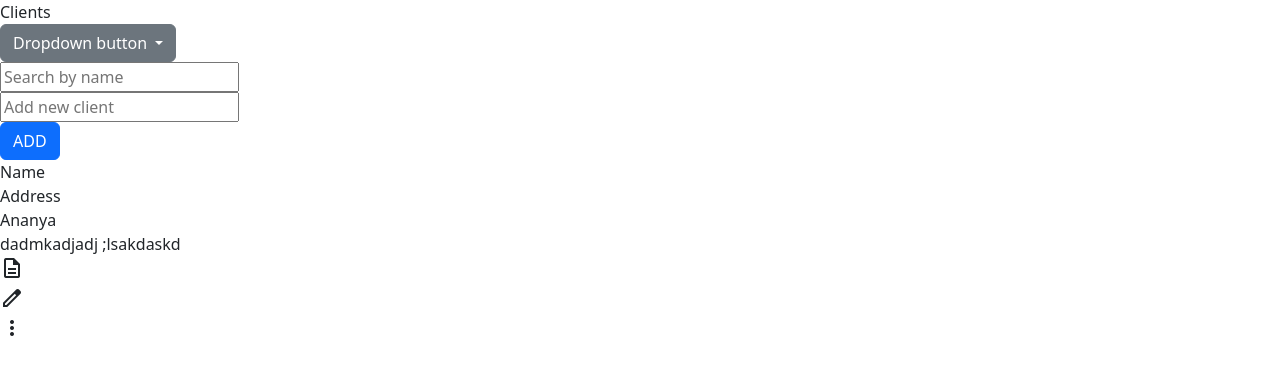
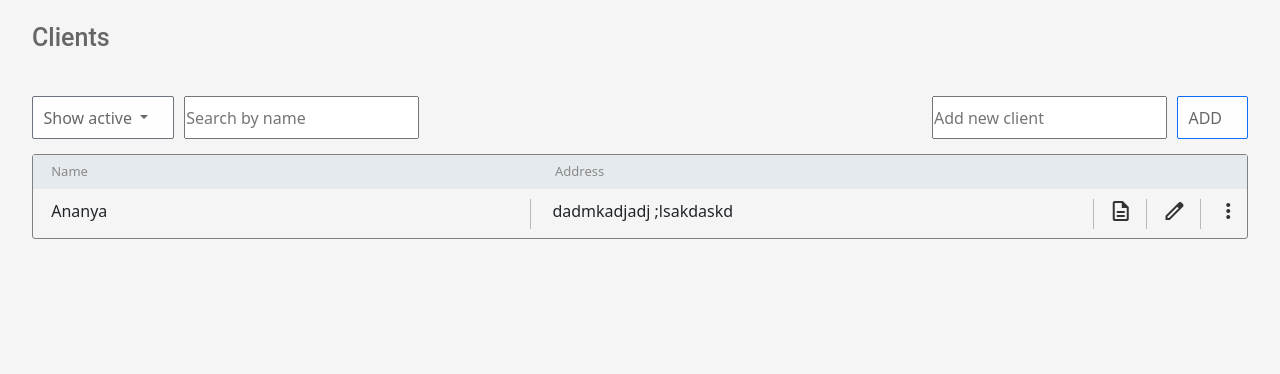
Before and after one commit to manoharmeena123/Track-It, a plain HTML site: page client.html in a window 1280 px wide. Drawn offline with nearby package versions, Linux system fonts and the light colour scheme.

Commit message:
client.css

```diff
--- a/client.css
+++ b/client.css
@@ -0,0 +1,95 @@
+* {
+  margin: 0%;
+  padding: 0%;
+}
+body {
+  background-color: whitesmoke;
+}
+#client_page {
+  width: 95%;
+  margin: auto;
+}
+.client_div {
+  margin-top: 20px;
+  color: #666666;
+  font-family: Roboto;
+  font-weight: 550;
+  font-size: 25px;
+  line-height: 35.994px;
+  text-align: left;
+  text-transform: capitalize;
+}
+.client_body {
+  margin-top: 40px;
+}
+.btn {
+  border-radius: 2px;
+  background-color: #fefefe;
+  color: #666666;
+  border: 1ox solid rgb(206, 206, 206);
+  padding: 8.512px 25.0005px 8.512px 10.5px;
+}
+.filter_part {
+  display: flex;
+  justify-content: space-between;
+}
+.filter_part_left,
+.filter_part_right {
+  display: flex;
+}
+input {
+  height: 100%;
+}
+.filter_part_left input {
+  margin-left: 10px;
+}
+.filter_part_right input {
+  margin-right: 10px;
+}
+.clients_main_div {
+  margin-top: 15px;
+  border: 1px solid grey;
+  border-radius: 3px;
+}
+.header_name,
+.header_addresas {
+  color: #8a8989;
+  font-size: 13px;
+  text-align: left;
+  margin-left: 1.5%;
+  padding: 0.6% 0%;
+}
+.client_header {
+    display: flex;
+    background-color: #e4eaee;
+}
+.header_name,#client_name {
+    width: 40%;
+}
+.client_child_content{
+    display: flex;
+    padding-top: 0.8%;
+    padding-bottom: 0.8%;
+}
+#client_name{
+    margin-left: 1.5%;
+}
+#client_address{
+    width: 40%;
+    margin-left: 4%;
+    padding: 0% 1.8%;
+    border-left: 1px solid #b8b8b8;
+}
+.icons{
+    display: flex;
+    width: 15%;
+    justify-content: space-around;
+    text-align: center;
+    margin-left: 10%;
+    color: #333333
+    ;
+}
+#note_icon ,.edit_icon,#show_more{
+    border-left: 1px solid #b8b8b8;
+    padding-left: 15px;
+}
--- a/client.html
+++ b/client.html
@@ -7,18 +7,18 @@
     <link href="https://cdn.jsdelivr.net/npm/bootstrap@5.3.0-alpha1/dist/css/bootstrap.min.css" rel="stylesheet" integrity="sha384-GLhlTQ8iRABdZLl6O3oVMWSktQOp6b7In1Zl3/Jr59b6EGGoI1aFkw7cmDA6j6gD" crossorigin="anonymous">
     <link rel="stylesheet" href="https://cdnjs.cloudflare.com/ajax/libs/font-awesome/6.2.0/css/all.min.css"/>
     <link rel="stylesheet" href="https://fonts.googleapis.com/css2?family=Material+Symbols+Outlined:opsz,wght,FILL,GRAD@48,400,0,0"/>
+    <link rel="stylesheet" href="./client.css">
     <title>Client📍TrackIt</title>
 </head>
 <body>
     <section id="client_page">
         <div class="client_div">Clients</div>
-
         <div class="client_body">
             <div class="filter_part">
                 <div class="filter_part_left">
                     <div class="dropdown">
                         <button class="btn btn-secondary dropdown-toggle" type="button" data-bs-toggle="dropdown" aria-expanded="false">
-                          Dropdown button
+                          Show active
                         </button>
                         <ul class="dropdown-menu">
                           <li><a class="dropdown-item" href="#">Show active</a></li>
@@ -28,7 +28,7 @@
                     </div>
                     <div class="search_by_name"><input type="text" placeholder="Search by name"></div>
                 </div>
-                <div class="filter_part_left">
+                <div class="filter_part_right">
                     <div class="add_client"><input type="text" placeholder="Add new client"></div>
                     <div class="add_client_button" onclick="addClients()">
                         <button type="button" class="btn btn-primary popuptext" id="myPopup">ADD</button>
@@ -46,12 +46,11 @@
                 <div class="client_child_content">
                     <div id="client_name">Ananya</div>
                     <div id="client_address">dadmkadjadj ;lsakdaskd</div>
-                    <div id="note_icon"><span class="material-symbols-outlined">description</span></div>
-                    <div class=".popup edit_icon" onclick="editClients()">
-                        <span class="material-symbols-outlined">edit</span>
+                    <div class="icons">
+                        <div id="note_icon"><span class="material-symbols-outlined">description</span></div>
+                        <div class=".popup edit_icon" onclick="editClients()"><span class="material-symbols-outlined">edit</span></div>
+                        <div id="show_more"><span class="material-symbols-outlined">more_vert</span></div>
                     </div>
-                    <div id="edit_icon"></div>
-                    <div id="edit_icon"><span class="material-symbols-outlined">more_vert</span></div>
                 </div>
             </div>
         </div>
```
